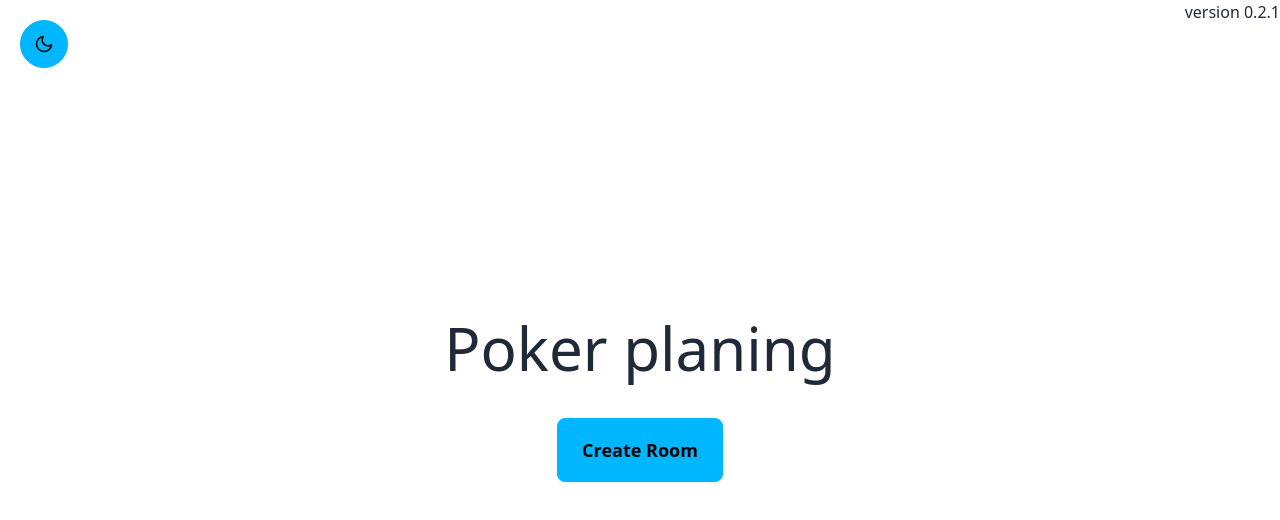
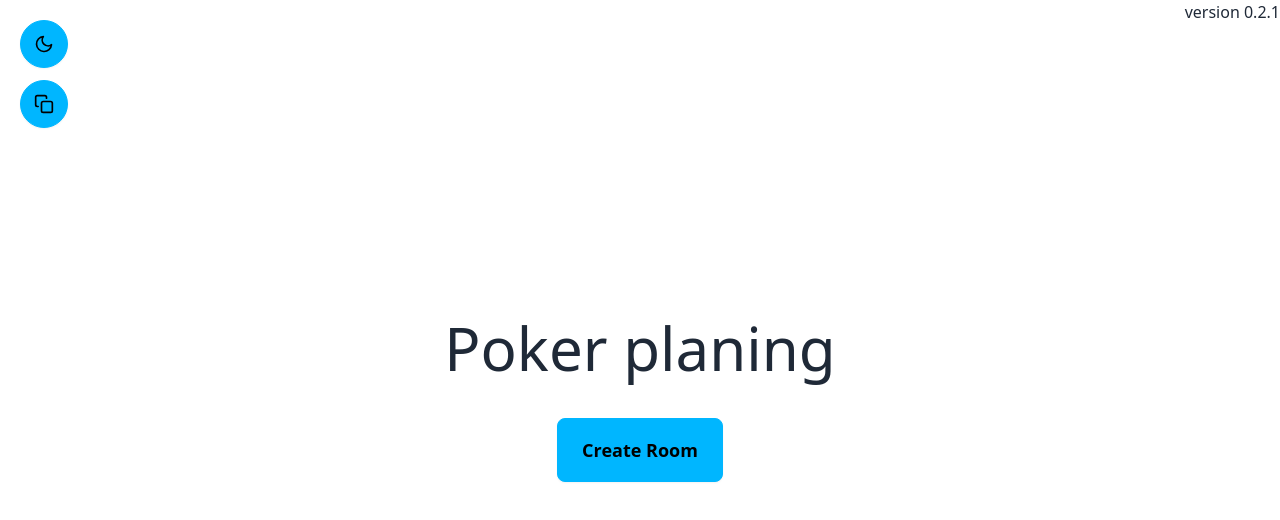
Before and after one commit to LeoCaprile/poker-planning, a Next.js app: page / in a window 1280 px wide. Shown: the top 520 px of the page. Built offline with nearby package versions, Linux system fonts and the light colour scheme; no server answers.

Commit message:
feat: added copy to clipboard button

```diff
--- /dev/null
+++ b/src/components/Atoms/RoomToClipboard/index.tsx
@@ -0,0 +1,32 @@
+import { useEffect, useState } from "react";
+import { FiCheck, FiCopy } from "react-icons/fi";
+
+const RoomToClipboard = () => {
+  const [copy, setCopy] = useState(false);
+
+  const handleOnClick = () => {
+    setCopy(true);
+    navigator.clipboard.writeText(window.location.href);
+  };
+
+  useEffect(() => {
+    if (copy) {
+      setTimeout(() => setCopy(false), 1000);
+    }
+  }, [copy]);
+
+  return (
+    <button
+      className="btn btn-info btn-circle absolute ml-5 mt-20"
+      onClick={handleOnClick}
+    >
+      {copy ? (
+        <FiCheck className="w-5 h-5 text-white" />
+      ) : (
+        <FiCopy className="w-5 h-5" />
+      )}
+    </button>
+  );
+};
+
+export default RoomToClipboard;
--- a/src/pages/_app.tsx
+++ b/src/pages/_app.tsx
@@ -4,12 +4,14 @@ import "@/styles/globals.css";
 import type { AppProps } from "next/app";
 import { Toaster } from "react-hot-toast";
 import { version } from "@/../package.json";
+import RoomToClipboard from "@/components/Atoms/RoomToClipboard";
 
 export default function App({ Component, pageProps }: AppProps) {
   return (
     <ConvexClientProvider>
       <Toaster position="top-left" reverseOrder={false} />
       <SwitchTheme />
+      <RoomToClipboard />
       <Component {...pageProps} />
       <span className="absolute top-0 right-0">version {version} </span>
     </ConvexClientProvider>
```
